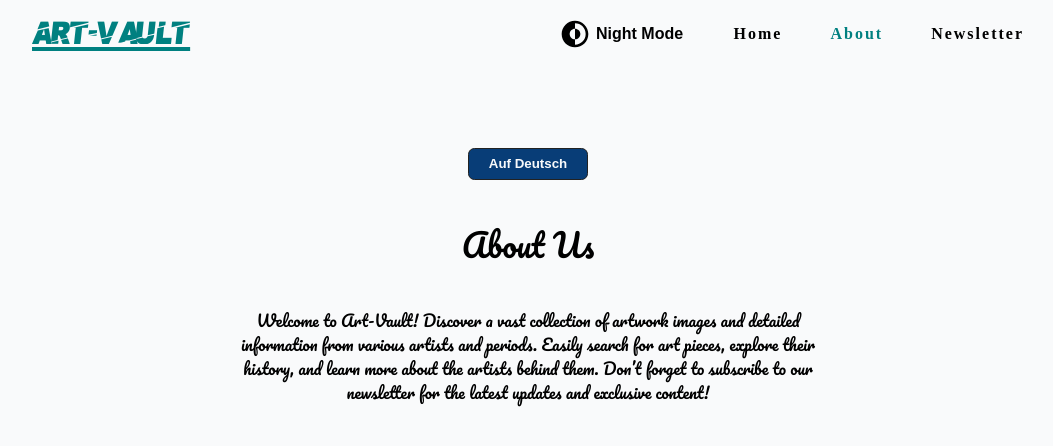
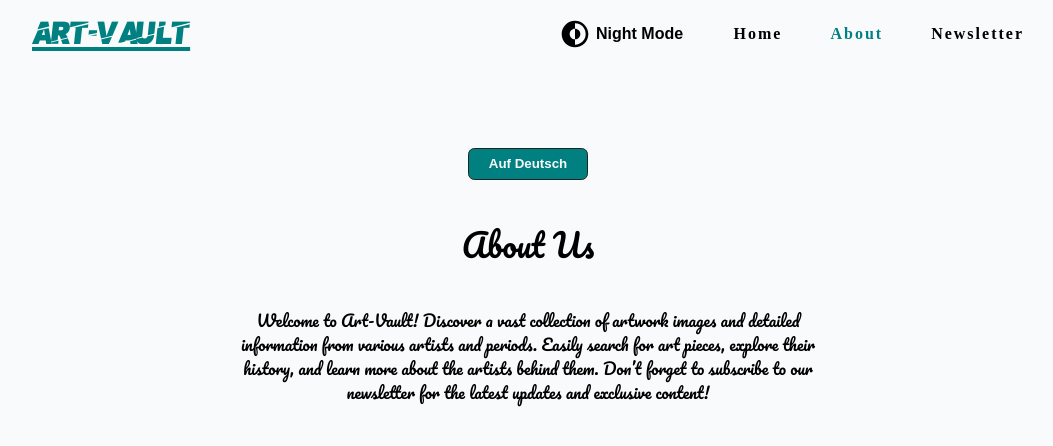
Before and after one commit to AfroStorm/react-router-art-work-api, a React (Vite) app in the folder frontend/: page /about in a window 1280 px wide. Shown: the top 446 px of the page, without its empty margins (112-1165 px from the left). Built offline with nearby package versions, Linux system fonts and the light colour scheme; a web font is replaced by a local one.

Commit message:
improved overall app

```diff
--- a/frontend/src/components/ArtWorkCard.jsx
+++ b/frontend/src/components/ArtWorkCard.jsx
@@ -9,6 +9,7 @@ const StyledLi = styled.li`
     transition: var(--transition-quick);
     display: grid;
     gap: 1rem;
+    padding: 0.5rem;
     background: ${({ $isDarkMode }) => $isDarkMode && "var(--gray-700)"};
   }
 
@@ -28,10 +29,9 @@ const StyledLi = styled.li`
     display: flex;
     flex-direction: column;
     gap: 0.4rem;
-    color: ${({ $isDarkMode }) =>
-      $isDarkMode ? "var(--secondary)" : "var(--primary)"};
+    color: var(--secondary);
     font-weight: 700;
-    transition: var(--transition-quick);
+    line-height: 1.5;
   }
   .info span {
     text-transform: lowercase;
@@ -49,7 +49,6 @@ const StyledLi = styled.li`
     color: var(--gray-100);
     background: var(--secondary);
     border-color: var(--secondary);
-    transition: var(--transition-quick);
   }
 
   @media screen and (min-width: 768px) {
--- a/frontend/src/components/ArtWorkList.jsx
+++ b/frontend/src/components/ArtWorkList.jsx
@@ -5,7 +5,7 @@ const StyledUl = styled.ul`
   margin-top: 3rem;
   width: 100%;
   display: grid;
-  grid-template-columns: repeat(auto-fill, minmax(260px, 1fr));
+  grid-template-columns: repeat(auto-fill, minmax(280px, 1fr));
   gap: 1rem;
 `;
 
--- a/frontend/src/components/Navbar.jsx
+++ b/frontend/src/components/Navbar.jsx
@@ -108,7 +108,7 @@ const StyledNav = styled.nav`
   }
 `;
 
-const Navbar = ({ isDarkMode, setIsDarkMode }) => {
+const Navbar = ({ isDarkMode, darkThemeToggle }) => {
   useEffect(() => {
     document.querySelector("body").classList.toggle("dark-mode");
   }, [isDarkMode]);
@@ -121,7 +121,7 @@ const Navbar = ({ isDarkMode, setIsDarkMode }) => {
           <button
             type="button"
             className={"dark-mode-toggle"}
-            onClick={() => setIsDarkMode(!isDarkMode)}
+            onClick={darkThemeToggle}
           >
             <CgDarkMode />
             <span>{isDarkMode ? "Day Mode" : "Night Mode"}</span>
--- a/frontend/src/components/SearchBar.jsx
+++ b/frontend/src/components/SearchBar.jsx
@@ -1,4 +1,4 @@
-import { Form, useNavigation, useOutletContext } from "react-router-dom";
+import { Form, useNavigation } from "react-router-dom";
 import styled from "styled-components";
 
 const StyledDiv = styled.div`
@@ -19,9 +19,7 @@ const StyledDiv = styled.div`
   }
   .btn-custom {
     color: var(--gray-100);
-    background: ${({ $isDarkMode }) =>
-      $isDarkMode ? "var(--secondary)" : "var(--primary)"};
-    transition: var(--transition-quick);
+    background: var(--secondary);
   }
 
   @media screen and (min-width: 340px) {
@@ -41,12 +39,11 @@ const StyledDiv = styled.div`
 `;
 
 const SearchBar = () => {
-  const { isDarkMode } = useOutletContext();
   const navigation = useNavigation();
   const isSubmitting = navigation.state === "submitting";
   const storedSearchTerm = localStorage.getItem("searchTerm");
   return (
-    <StyledDiv $isDarkMode={isDarkMode}>
+    <StyledDiv>
       <Form className="form">
         <input
           type="search"
--- a/frontend/src/pages/About.jsx
+++ b/frontend/src/pages/About.jsx
@@ -1,5 +1,4 @@
 import { useState } from "react";
-import { useOutletContext } from "react-router-dom";
 import styled from "styled-components";
 
 const StyledSection = styled.section`
@@ -20,17 +19,14 @@ const StyledSection = styled.section`
     margin-bottom: 3rem;
     color: var(--gray-100);
     width: 7.5rem;
-    background: ${({ $isDarkMode }) =>
-      $isDarkMode ? "var(--secondary)" : "var(--primary)"};
-    transition: var(--transition-quick);
+    background: var(--secondary);
   }
 `;
 
 const About = () => {
   const [isGerman, setIsGerman] = useState(false);
-  const { isDarkMode } = useOutletContext();
   return (
-    <StyledSection $isDarkMode={isDarkMode}>
+    <StyledSection>
       {isGerman ? (
         <>
           <button className="btn btn-custom" onClick={() => setIsGerman(false)}>
--- a/frontend/src/pages/HomeLayout.jsx
+++ b/frontend/src/pages/HomeLayout.jsx
@@ -4,26 +4,43 @@ import { Outlet, useNavigation } from "react-router-dom";
 import { useState } from "react";
 
 const StyledDiv = styled.div`
-  width: var(--fluid-width-80);
+  width: var(--fluid-width-90);
   max-width: var(--max-width-lg);
   padding: 5rem 0;
 
   margin: 0 auto;
 `;
 
+const getInitialDarkMode = () => {
+  const prefersDarkMode = window.matchMedia(
+    "(prefers-color-scheme:dark)"
+  ).matches;
+  const storedDarkMode = localStorage.getItem("darkTheme");
+  if (!storedDarkMode) {
+    return prefersDarkMode;
+  }
+
+  return storedDarkMode === "true";
+};
+
 const HomeLayout = () => {
-  const [isDarkMode, setIsDarkMode] = useState(false);
+  const [isDarkMode, setIsDarkMode] = useState(getInitialDarkMode());
 
+  const darkThemeToggle = () => {
+    const newDarkMode = !isDarkMode;
+    setIsDarkMode(newDarkMode);
+    localStorage.setItem("darkTheme", newDarkMode);
+  };
   const navigation = useNavigation();
   const isPageLoading = navigation.state === "loading";
   return (
     <>
-      <Navbar isDarkMode={isDarkMode} setIsDarkMode={setIsDarkMode} />
+      <Navbar isDarkMode={isDarkMode} darkThemeToggle={darkThemeToggle} />
       <StyledDiv>
         {isPageLoading ? (
           <div className="loading"></div>
         ) : (
-          <Outlet context={{ isDarkMode, setIsDarkMode }} />
+          <Outlet context={{ isDarkMode, darkThemeToggle }} />
         )}
       </StyledDiv>
     </>
--- a/frontend/src/pages/Landing.jsx
+++ b/frontend/src/pages/Landing.jsx
@@ -63,7 +63,9 @@ export const loader =
 const filteredQueryResults = (artWorks) => {
   const filteredArtWorks = artWorks.filter((item) => {
     return (
-      item.dimensions_detail[0]?.height > item.dimensions_detail[0]?.width &&
+      item.dimensions_detail[0]?.height &&
+      item.dimensions_detail[0]?.width &&
+      item.dimensions_detail[0].height > item.dimensions_detail[0].width &&
       item.image_id &&
       item
     );
--- a/frontend/src/pages/NewsLetter.jsx
+++ b/frontend/src/pages/NewsLetter.jsx
@@ -39,9 +39,7 @@ const StyledSection = styled.section`
   .btn-custom {
     color: var(--gray-100);
     margin-top: 1rem;
-    background: ${({ $isDarkMode }) =>
-      $isDarkMode ? "var(--secondary)" : "var(--primary)"};
-    transition: var(--transition-quick);
+    background: var(--secondary);
   }
 `;
 const newsletterUrl = "https://www.course-api.com/cocktails-newsletter";
--- a/frontend/src/pages/SingleArtWork.jsx
+++ b/frontend/src/pages/SingleArtWork.jsx
@@ -1,6 +1,6 @@
 import { useQuery } from "@tanstack/react-query";
 import axios from "axios";
-import { Link, useLoaderData } from "react-router-dom";
+import { Link, useLoaderData, useOutletContext } from "react-router-dom";
 import styled from "styled-components";
 
 const StyledSection = styled.section`
@@ -9,7 +9,7 @@ const StyledSection = styled.section`
 
   .btn-custom {
     color: var(--gray-100);
-    background: var(--primary);
+    background: var(--secondary);
     margin-bottom: 5rem;
   }
 
@@ -21,6 +21,8 @@ const StyledSection = styled.section`
     border-radius: var(--radius-100);
     box-shadow: var(--shadow-300);
     padding: 0.5rem;
+    background: ${({ $isDarkMode }) => $isDarkMode && "var(--gray-700)"};
+    transition: var(--transition-quick);
   }
 
   .img-container {
@@ -40,10 +42,12 @@ const StyledSection = styled.section`
     padding: 0.4rem;
     gap: 1rem;
   }
-  .info-container span {
-    color: var(--text-1);
+  .info span {
     text-transform: lowercase;
     font-weight: normal;
+    color: ${({ $isDarkMode }) =>
+      $isDarkMode ? "var(--gray-100)" : "var(--text-1)"};
+    transition: var(--transition-quick);
   }
 
   .info {
@@ -51,11 +55,12 @@ const StyledSection = styled.section`
     flex-direction: column;
     text-transform: capitalize;
     gap: 0.3rem;
-    color: var(--primary);
+    color: var(--secondary);
     font-weight: 700;
+    line-height: 1.5;
   }
 
-  @media screen and (min-width: 768px) {
+  @media screen and (min-width: 992px) {
     .card {
       grid-template-columns: auto 1fr;
       column-gap: 1rem;
@@ -98,6 +103,7 @@ export const loader =
   };
 
 const SingleArtWork = () => {
+  const { isDarkMode } = useOutletContext();
   const { id } = useLoaderData();
   const { data: item } = useQuery(useSingleArtWorkQuery(id));
   // data properties
@@ -116,7 +122,7 @@ const SingleArtWork = () => {
                showcases the intricate technique of silk plain weaving, characterized by ${item.medium_display}.`;
 
   return (
-    <StyledSection>
+    <StyledSection $isDarkMode={isDarkMode}>
       <Link to={"/"} className="btn btn-custom">
         <span>back home </span>
       </Link>
@@ -128,27 +134,28 @@ const SingleArtWork = () => {
 
         <div className="info-container">
           <h2 className="title">{title}</h2>
+
           <div className="info">
             <p className="date">
-              date: <span>{date}.</span>
+              date:&nbsp;<span>{date}.</span>
             </p>
             <p className="artist-origin">
-              origin: <span>{artistOrigin}.</span>
+              origin:&nbsp;<span>{artistOrigin}.</span>
             </p>
             <p className="medium">
-              medium: <span>{medium}.</span>
+              medium:&nbsp;<span>{medium}.</span>
             </p>
             <p className="dimensions">
-              dimensions: <span>{dimensions}.</span>
+              dimensions:&nbsp;<span>{dimensions}.</span>
             </p>
             <p className="credit-line">
-              credit line: <span>{creditLine}.</span>
+              credit line:&nbsp;<span>{creditLine}.</span>
             </p>
             <p className="public-domain">
-              public domain: <span>{publicDomain}.</span>
+              public domain:&nbsp;<span>{publicDomain}.</span>
             </p>
             <p className="description">
-              description: <span>{description}.</span>
+              description:&nbsp;<span>{description}.</span>
             </p>
           </div>
         </div>
--- a/frontend/vite.config.js
+++ b/frontend/vite.config.js
@@ -4,4 +4,5 @@ import react from "@vitejs/plugin-react";
 // https://vitejs.dev/config/
 export default defineConfig({
   plugins: [react()],
+  // server: { port: 5174, host: "0.0.0.0" },
 });
```
